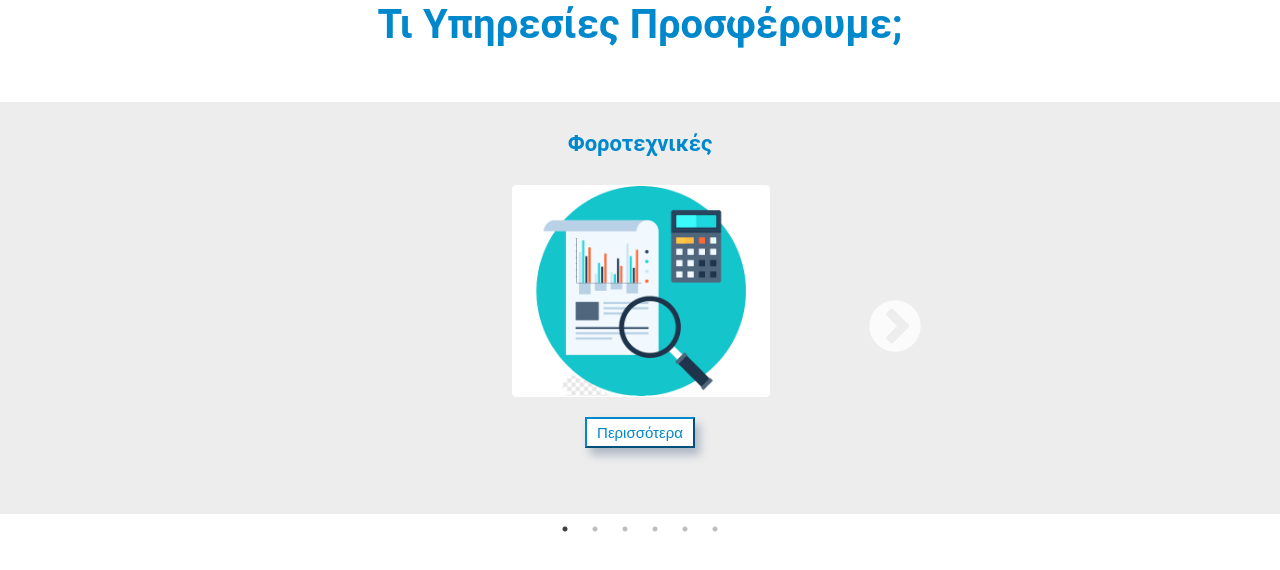
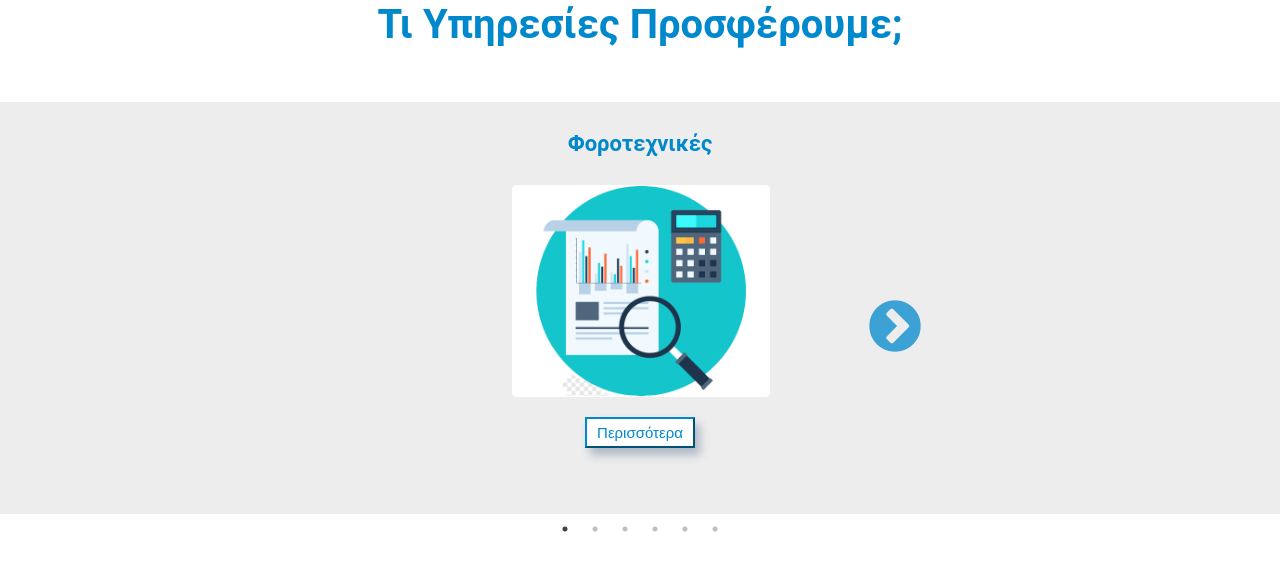
Before and after one commit to Viki-Robles/countify, a React (Create React App) app: page / in a window 1280 px wide. Shown: the part 846-1416 px from the top of the page. Built offline with nearby package versions, Linux system fonts and the light colour scheme.

Commit message:
change arrow color

```diff
--- a/src/Carousel/Carousel.css
+++ b/src/Carousel/Carousel.css
@@ -26,6 +26,7 @@
 .slick-next::before {
   font-size: 40px;
   margin-left: -150px;
+  color: #0088cc;
 }
 
 .carousel-container-items button {
```
